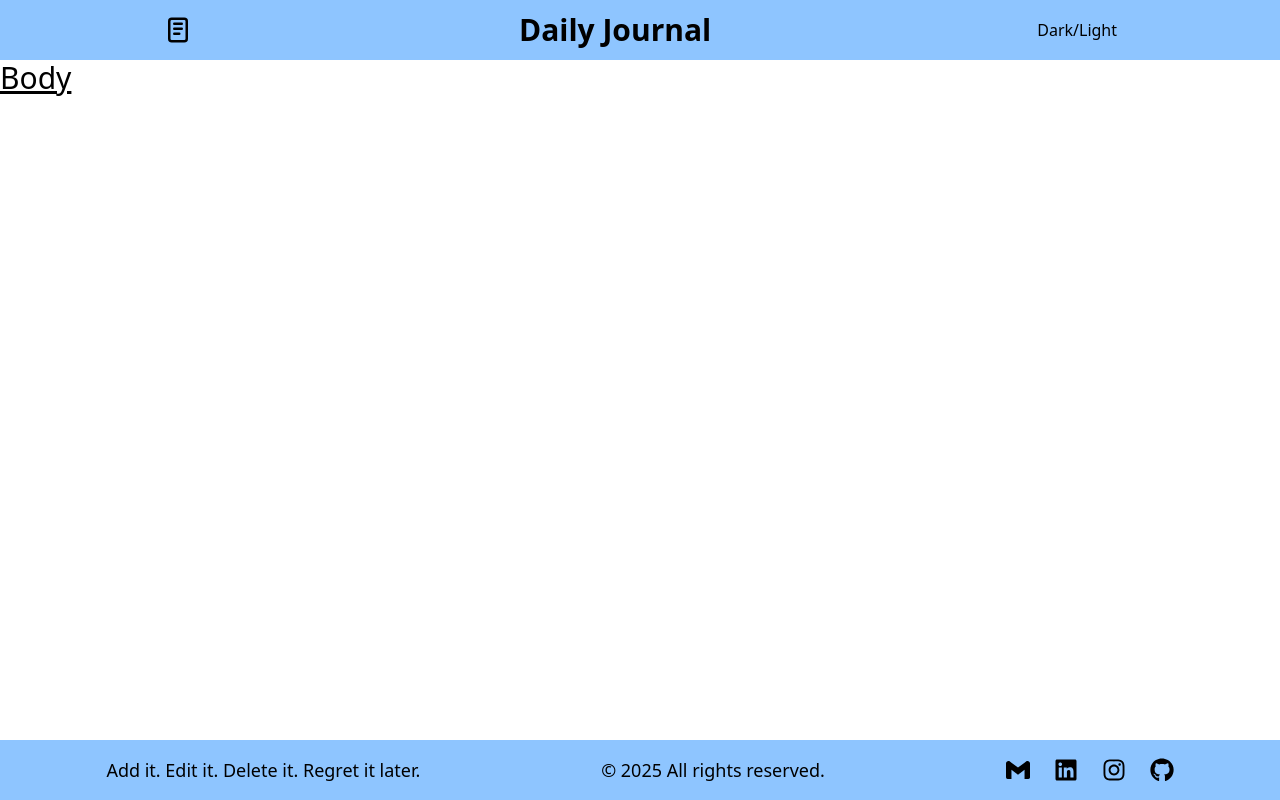
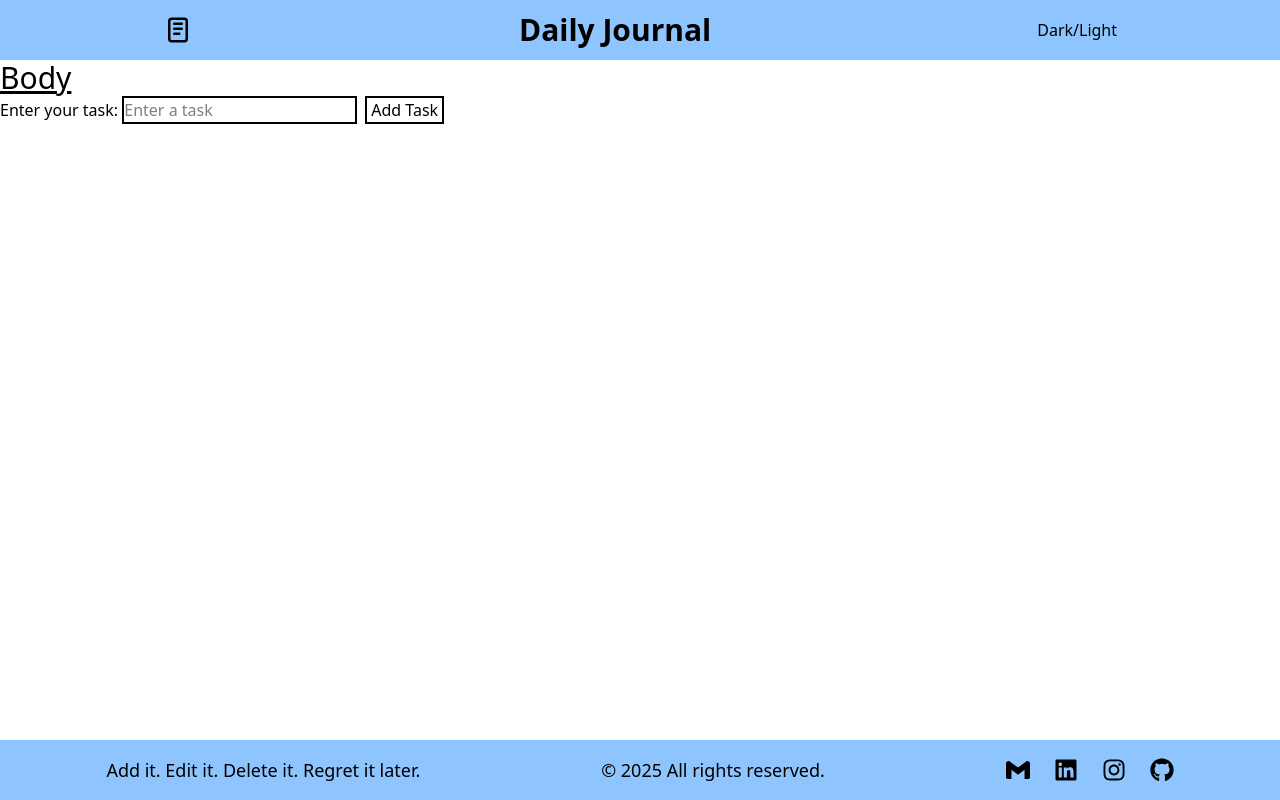
Before and after one commit to jaydipchangani/daily-journal-app, a React (Vite) app: page / in a window 1280 px wide. Built offline with nearby package versions, Linux system fonts and the light colour scheme.

Commit message:
add, edit and delete task complete

```diff
--- a/src/components/Body.jsx
+++ b/src/components/Body.jsx
@@ -1,9 +1,69 @@
-import React from "react";
+import React, { useState } from "react";
 
 function Body() {
+  const [task, setTask] = useState("");
+  const [taskList, setTaskList] = useState([]);
+  const [editIndex, setEditIndex] = useState(null);
+
+  function addOrUpdateTask() {
+    if (task.trim() === "") return;
+
+    if (editIndex !== null) {
+      const updatedList = [...taskList];
+      updatedList[editIndex] = task;
+      setTaskList(updatedList);
+      setEditIndex(null);
+      setTask("");
+    } else {
+      setTaskList([...taskList, task]);
+      setTask("");
+    }
+  }
+
+  function deleteTask(index) {
+    const updatedtask = taskList.filter((_, i) => i !== index);
+    setTaskList(updatedtask);
+  }
+
+  function editTask(index) {
+    setTask(taskList[index]);
+    setEditIndex(index);
+  }
+
   return (
     <div>
       <h1 class="text-3xl font-bolder underline">Body</h1>
+      <label name="task">Enter your task:</label>{" "}
+      <input
+        type="text"
+        className="border-2"
+        name="task"
+        placeholder="Enter a task"
+        onChange={(e) => setTask(e.target.value)}
+        value={task}
+      />
+      <button onClick={addOrUpdateTask} class="border-2 ml-2 px-1">
+        {editIndex == null ? "Add Task" : "Edit Task"}
+      </button>
+      <ul>
+        {taskList.map((t, index) => (
+          <li key={index}>
+            {t}
+            <button
+              onClick={() => editTask(index)}
+              className="border-2 px-1 ml-2"
+            >
+              Edit
+            </button>
+            <button
+              onClick={() => deleteTask(index)}
+              className="border-2 px-1 ml-2"
+            >
+              Complete
+            </button>
+          </li>
+        ))}
+      </ul>
     </div>
   );
 }
```
